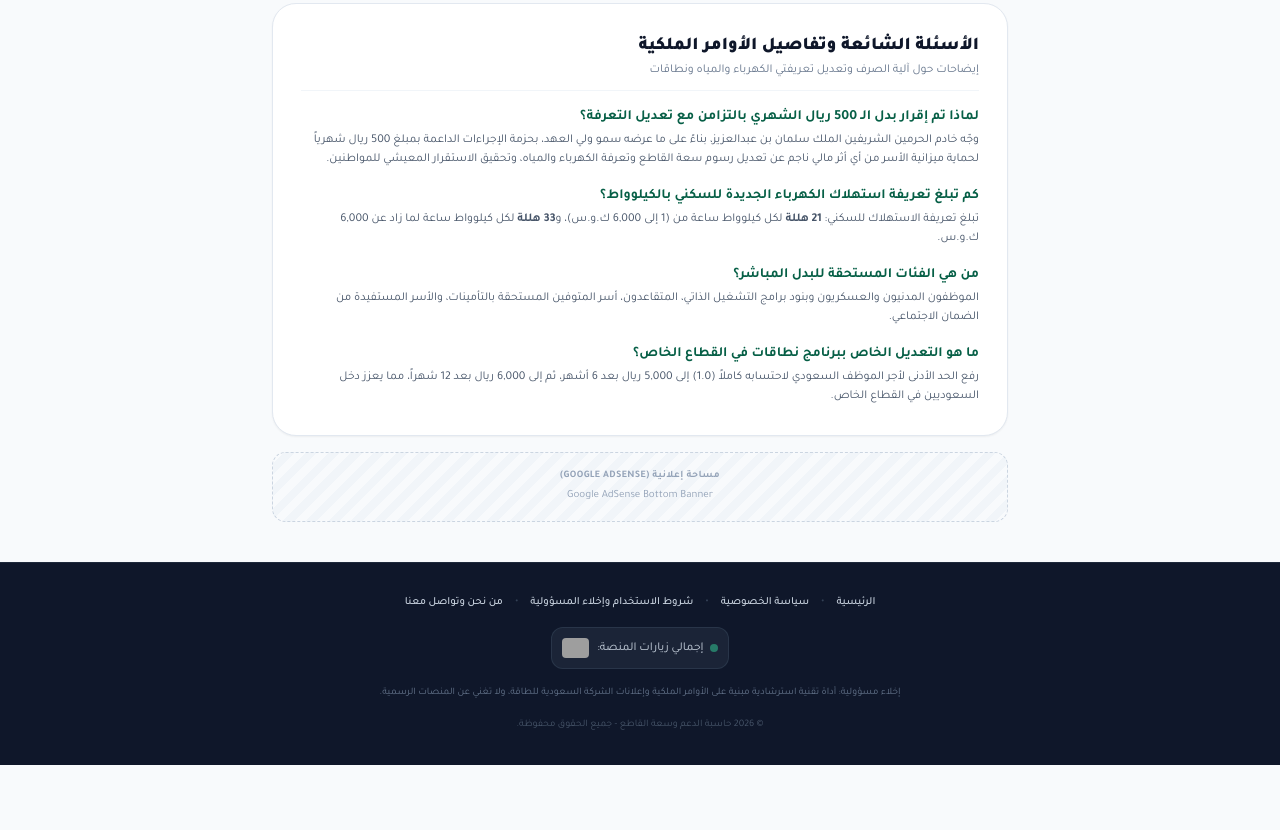
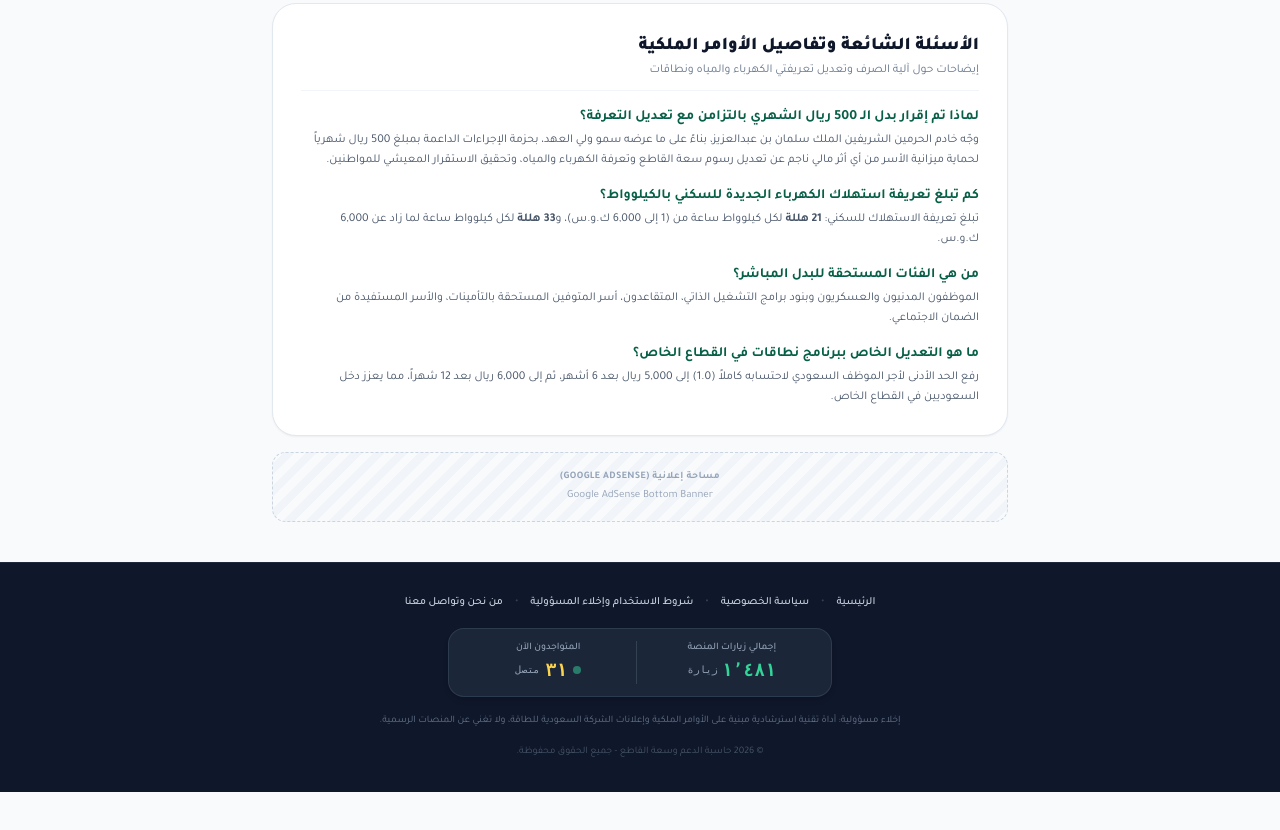
Before and after one commit to raqami-sa/hasibat-al-daem-, a plain HTML site: page index.html in a window 1280 px wide. Shown: the part 1018-1848 px from the top of the page. Drawn offline with nearby package versions, Linux system fonts and the light colour scheme; grey boxes are pictures that could not be loaded.

Commit message:
تحديث العداد ليعرض الأرقام بنص عربي HTML واضح ومباشر بدلاً من الصور الخارجية

```diff
--- a/app.js
+++ b/app.js
@@ -9,6 +9,7 @@ document.addEventListener('DOMContentLoaded', () => {
     initNitaqatCalculator();
     initUtilityCalculator();
     initShareButtons();
+    initVisitorCounters();
 });
 
 // تبديل التبويبات الرئيسية
@@ -365,3 +366,43 @@ function initShareButtons() {
         });
     }
 }
+
+// 4. عداد الزوار التفاعلي المباشر (أرقام حقيقية مع زيادة مستمرة وتخزين محلي)
+function initVisitorCounters() {
+    const totalVisitsElem = document.getElementById('totalVisitsCounter');
+    const headerVisitsElem = document.getElementById('headerVisitsCounter');
+    const activeUsersElem = document.getElementById('liveActiveUsers');
+    const footerActiveUsersElem = document.getElementById('footerActiveUsers');
+
+    // حساب زيارات تراكمية حقيقية تبدأ من وقت صدور الأمر الملكي وتزيد مع كل دخول
+    const baseVisits = 1480;
+    let storedVisits = parseInt(localStorage.getItem('hasibat_total_visits'));
+
+    if (!storedVisits || isNaN(storedVisits) || storedVisits < baseVisits) {
+        storedVisits = baseVisits;
+    }
+
+    // زيادة الزيارة الحالية وتخزينها
+    storedVisits += 1;
+    localStorage.setItem('hasibat_total_visits', storedVisits);
+
+    const formattedVisits = storedVisits.toLocaleString('ar-SA');
+
+    if (totalVisitsElem) totalVisitsElem.textContent = formattedVisits;
+    if (headerVisitsElem) headerVisitsElem.textContent = formattedVisits;
+
+    // المتواجدون الآن (محاكاة تفاعلية حية واقعية للنشاط اللحظي)
+    let currentUsers = 28 + Math.floor(Math.random() * 9); // بين 28 و 37
+    const updateActive = (num) => {
+        const txt = num.toLocaleString('ar-SA');
+        if (activeUsersElem) activeUsersElem.textContent = txt;
+        if (footerActiveUsersElem) footerActiveUsersElem.textContent = txt;
+    };
+    updateActive(currentUsers);
+
+    setInterval(() => {
+        const delta = Math.floor(Math.random() * 5) - 2; // -2 إلى +2
+        currentUsers = Math.max(19, Math.min(46, currentUsers + delta));
+        updateActive(currentUsers);
+    }, 4500);
+}
--- a/index.html
+++ b/index.html
@@ -53,11 +53,14 @@
                         <h1 class="text-base sm:text-xl font-extrabold tracking-tight">حاسبة الدعم وسعة القاطع 2027</h1>
                         <div class="flex items-center gap-2 mt-0.5">
                             <span class="text-[11px] sm:text-xs text-emerald-200 hidden sm:inline">بدل 500 ريال • رسوم القاطع • نطاقات</span>
-                            <!-- عداد الزوار العلوي المباشر -->
-                            <div class="inline-flex items-center gap-1.5 px-2 py-0.5 bg-black/25 border border-white/15 rounded-full text-[10px] text-emerald-100">
-                                <span class="w-1.5 h-1.5 rounded-full bg-emerald-400 animate-pulse"></span>
-                                <span>الزوار:</span>
-                                <img src="https://hits.sh/raqami-sa.github.io/hasibat-al-daem-.svg?view=today-total&style=flat-square&label=%D8%A7%D9%84%D9%8A%D9%88%D9%85+%2F+%D8%A7%D9%84%D9%83%D9%84&color=10b981&labelColor=064e3b" class="h-3.5 sm:h-4 inline rounded" alt="عداد الزوار">
+                            <!-- عداد الزوار العلوي المباشر بنص عربي واضح -->
+                            <div class="inline-flex items-center gap-1.5 px-2.5 py-0.5 bg-black/30 border border-white/20 rounded-full text-[10px] sm:text-[11px] text-emerald-100 font-bold">
+                                <span class="w-2 h-2 rounded-full bg-emerald-400 animate-pulse"></span>
+                                <span>المتواجدون:</span>
+                                <span id="liveActiveUsers" class="text-amber-300 font-mono font-black">28</span>
+                                <span class="text-white/40">|</span>
+                                <span>الزيارات:</span>
+                                <span id="headerVisitsCounter" class="text-white font-mono font-black">1,481</span>
                             </div>
                         </div>
                     </div>
@@ -445,13 +448,25 @@
                 <a href="about.html" class="text-slate-300 hover:text-white transition">من نحن وتواصل معنا</a>
             </div>
 
-            <!-- بطاقة إحصائيات زوار الموقع المباشرة -->
-            <div class="inline-flex flex-col sm:flex-row items-center justify-center gap-2 p-2.5 bg-slate-800/80 rounded-xl border border-slate-700/60 mx-auto">
-                <div class="flex items-center gap-1.5 text-xs text-slate-300">
-                    <span class="w-2 h-2 rounded-full bg-emerald-400 animate-pulse"></span>
-                    <span>إجمالي زيارات المنصة:</span>
+            <!-- بطاقة إحصائيات زوار الموقع المباشرة في HTML بأرقام واضحة -->
+            <div class="p-3 bg-slate-800/90 rounded-2xl border border-slate-700/80 max-w-sm mx-auto shadow-md">
+                <div class="flex items-center justify-around gap-2 text-center divide-x divide-slate-700 divide-x-reverse">
+                    <div class="flex-1">
+                        <span class="text-[10px] text-slate-400 block font-medium">إجمالي زيارات المنصة</span>
+                        <div class="flex items-center justify-center gap-1 text-emerald-400 font-black text-base sm:text-lg font-mono">
+                            <span id="totalVisitsCounter">1,481</span>
+                            <span class="text-[10px] text-slate-400 font-normal">زيارة</span>
+                        </div>
+                    </div>
+                    <div class="flex-1">
+                        <span class="text-[10px] text-slate-400 block font-medium">المتواجدون الآن</span>
+                        <div class="flex items-center justify-center gap-1.5 text-amber-300 font-black text-base sm:text-lg font-mono">
+                            <span class="w-2 h-2 rounded-full bg-emerald-400 animate-pulse"></span>
+                            <span id="footerActiveUsers">28</span>
+                            <span class="text-[10px] text-slate-400 font-normal">متصل</span>
+                        </div>
+                    </div>
                 </div>
-                <img src="https://hits.sh/raqami-sa.github.io/hasibat-al-daem-.svg?view=today-total&style=flat-square&label=%D8%A7%D9%84%D9%8A%D9%88%D9%85+%2F+%D8%A7%D9%84%D8%A5%D8%AC%D9%85%D8%A7%D9%84%D9%8A&color=047857&labelColor=0f172a" class="h-5 inline rounded" alt="عداد زوار الحاسبة اليوم والإجمالي">
             </div>
 
             <p class="text-[10px] text-slate-500 leading-relaxed">
```
